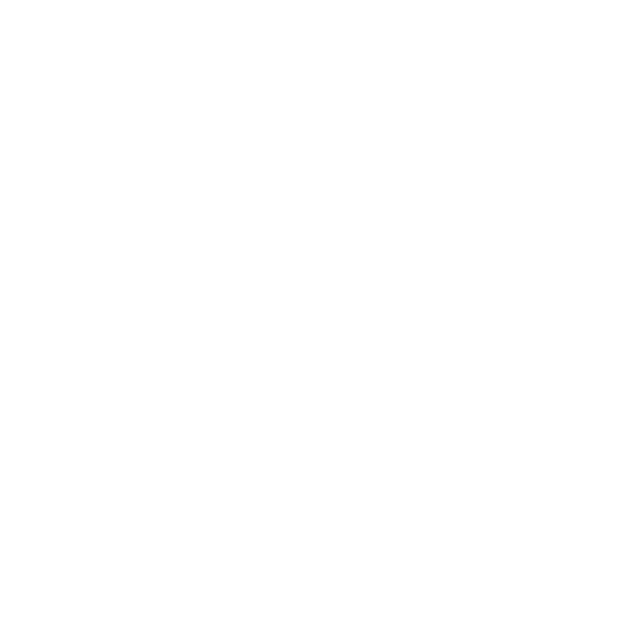
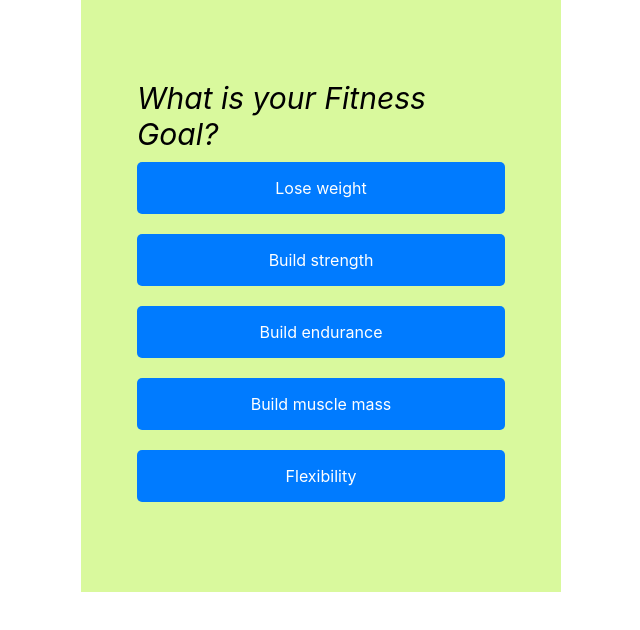
Before and after one commit to dennislam4/CrossPlatformTrainer, a React (Create React App) app in the folder frontend/: page /fitnesssurvey in a window 1280 px wide. Before the commit this address had no page. Shown: the top 630 px of the page, without its empty margins (319-959 px from the left). Built offline with nearby package versions, Linux system fonts and the light colour scheme.

Commit message:
Update App.js
Added FitnessSurvey to App.js

```diff
--- a/frontend/src/App.js
+++ b/frontend/src/App.js
@@ -7,6 +7,7 @@ import SignIn from "./pages/SignIn.js";
 import SignUp from "./pages/SignUp.js";
 import UserProfile from "./pages/UserProfile.js";
 import Nav from "./pages/Nav.js";
+import FitnessSurvey from "./pages/FitnessSurvey";
 
 function App() {
   return (
@@ -17,6 +18,7 @@ function App() {
         <Route path="/signup" element={<SignUp />} />
         <Route path="/Nav" element={<Nav />} />
         <Route path="/userprofile" element={<UserProfile />} />
+        <Route path="/fitnesssurvey" element={<FitnessSurvey />} />
       </Routes>
     </Router>
   );
```
